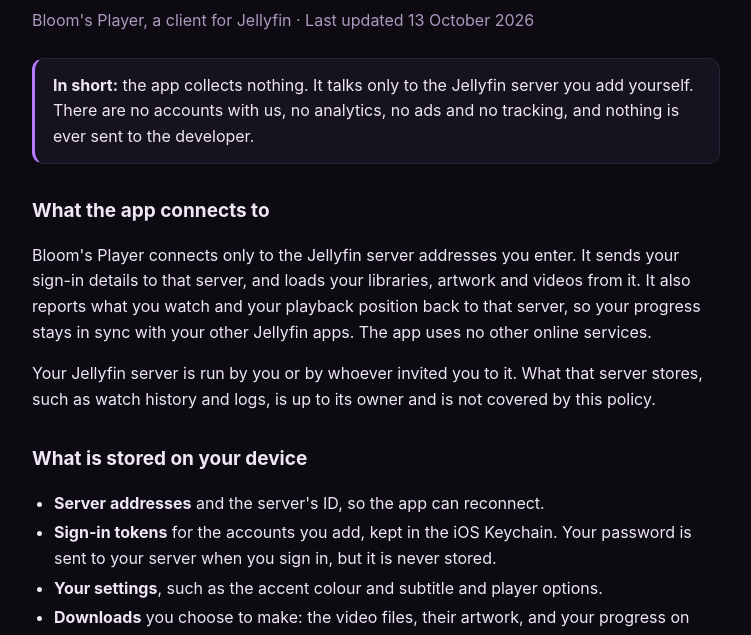
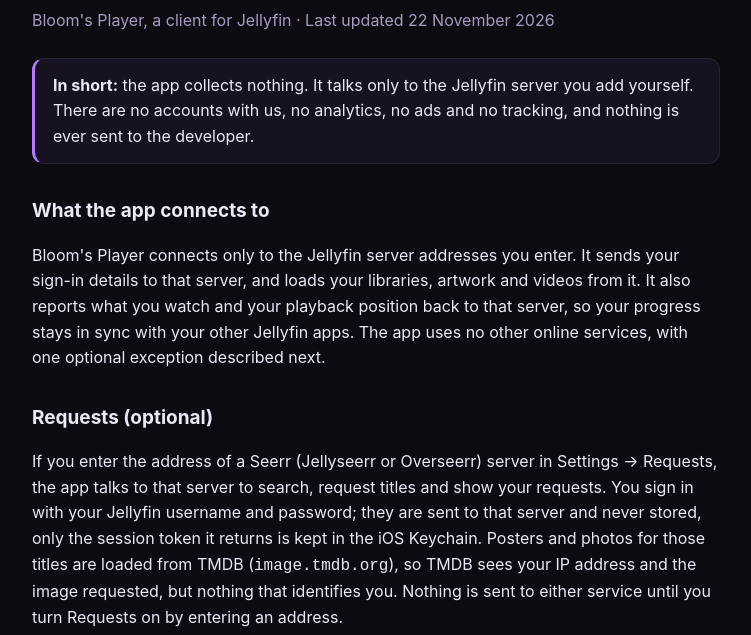
Before and after one commit to BloomPhobic/Bloom-s-Jellyfin-Client-iOS, a plain HTML site: page docs/privacy.html in a window 1280 px wide. Shown: the part 92-727 px from the top of the page, without its empty margins (264-1015 px from the left). Drawn offline with Linux system fonts and the light colour scheme.

Commit message:
v2.0.0: release notes, README, privacy policy (Requests and TMDB images)
Co-Authored-By: Claude Sonnet 5.5 <noreply@anthropic.com>

```diff
--- a/docs/privacy.html
+++ b/docs/privacy.html
@@ -22,18 +22,21 @@
 <body>
 <main>
   <h1>Privacy Policy</h1>
-  <p class="updated">Bloom's Player, a client for Jellyfin · Last updated 13 October 2026</p>
+  <p class="updated">Bloom's Player, a client for Jellyfin · Last updated 22 November 2026</p>
 
   <p class="summary"><strong>In short:</strong> the app collects nothing. It talks only to the Jellyfin server you add yourself. There are no accounts with us, no analytics, no ads and no tracking, and nothing is ever sent to the developer.</p>
 
   <h2>What the app connects to</h2>
-  <p>Bloom's Player connects only to the Jellyfin server addresses you enter. It sends your sign-in details to that server, and loads your libraries, artwork and videos from it. It also reports what you watch and your playback position back to that server, so your progress stays in sync with your other Jellyfin apps. The app uses no other online services.</p>
+  <p>Bloom's Player connects only to the Jellyfin server addresses you enter. It sends your sign-in details to that server, and loads your libraries, artwork and videos from it. It also reports what you watch and your playback position back to that server, so your progress stays in sync with your other Jellyfin apps. The app uses no other online services, with one optional exception described next.</p>
+
+  <h2>Requests (optional)</h2>
+  <p>If you enter the address of a Seerr (Jellyseerr or Overseerr) server in Settings &rarr; Requests, the app talks to that server to search, request titles and show your requests. You sign in with your Jellyfin username and password; they are sent to that server and never stored, only the session token it returns is kept in the iOS Keychain. Posters and photos for those titles are loaded from TMDB (<code>image.tmdb.org</code>), so TMDB sees your IP address and the image requested, but nothing that identifies you. Nothing is sent to either service until you turn Requests on by entering an address.</p>
   <p>Your Jellyfin server is run by you or by whoever invited you to it. What that server stores, such as watch history and logs, is up to its owner and is not covered by this policy.</p>
 
   <h2>What is stored on your device</h2>
   <ul>
     <li><strong>Server addresses</strong> and the server's ID, so the app can reconnect.</li>
-    <li><strong>Sign-in tokens</strong> for the accounts you add, kept in the iOS Keychain. Your password is sent to your server when you sign in, but it is never stored.</li>
+    <li><strong>Sign-in tokens</strong> for the accounts you add (and for your request server, if used), kept in the iOS Keychain. Your password is sent to your server when you sign in, but it is never stored.</li>
     <li><strong>Your settings</strong>, such as the accent colour and subtitle and player options.</li>
     <li><strong>Downloads</strong> you choose to make: the video files, their artwork, and your progress on them while offline (sent to your server once you're back online). Delete them in the Downloads tab or in Settings.</li>
     <li><strong>Cached artwork</strong> (posters and backdrops) to make browsing faster. You can clear it in Settings → Storage.</li>
```
Also changed, not shown: 3 other files.
